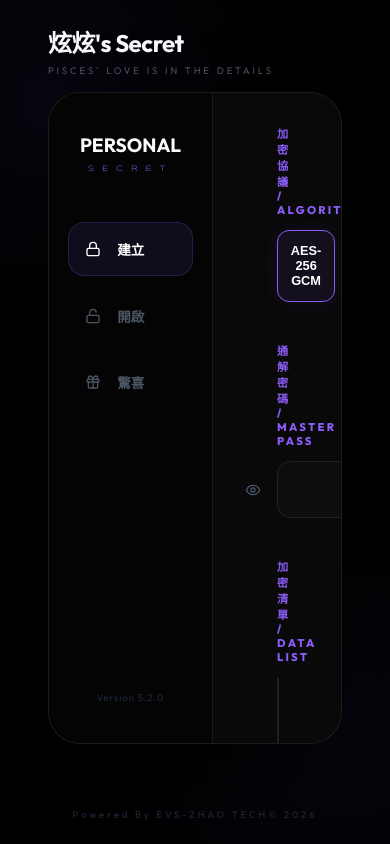
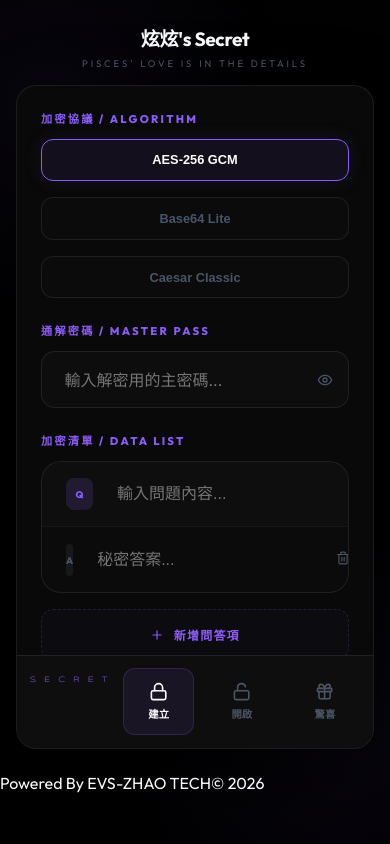
Before and after one commit to EVSDELAT/Secret, a React (Vite) app: page / in a window 390 px wide. Built offline with nearby package versions, Linux system fonts and the light colour scheme.

Commit message:
feat: 優化 RWD 手機版佈局，側邊欄自動轉換為底部導覽列

```diff
--- a/src/index.css
+++ b/src/index.css
@@ -156,7 +156,85 @@ label { display: block; font-size: 0.7rem; font-weight: 800; color: var(--accent
   resize: none;
 }
 
-.footer { text-align: center; padding: 1.5rem; font-size: 0.6rem; color: #1e293b; letter-spacing: 0.3em; }
+/* --- RWD Mobile Optimizations --- */
+@media (max-width: 768px) {
+  body { overflow: auto; } /* Allow scrolling on mobile if content overflows */
 
-::-webkit-scrollbar { width: 6px; }
-::-webkit-scrollbar-thumb { background: rgba(255, 255, 255, 0.05); border-radius: 10px; }
+  .page-header { padding: 1.5rem 1.5rem 0.5rem 1.5rem; text-align: center; }
+  .header-titles h2 { font-size: 1.2rem; }
+
+  .main-card {
+    flex-direction: column;
+    margin: 0.5rem 1rem 1.5rem 1rem;
+    border-radius: 20px;
+    height: auto;
+    min-height: calc(100vh - 180px);
+  }
+
+  /* Transform Sidebar to Bottom Nav on Mobile */
+  .sidebar {
+    width: 100%;
+    height: auto;
+    flex-direction: row;
+    order: 2; /* Move to bottom of the card */
+    padding: 0.8rem;
+    gap: 0.5rem;
+    background: rgba(15, 15, 15, 0.95);
+    border-right: none;
+    border-top: 1px solid var(--border-color);
+    position: sticky;
+    bottom: 0;
+    z-index: 50;
+  }
+
+  .brand-title { display: none; } /* Hide branding in bottom nav */
+
+  .nav-list {
+    flex-direction: row;
+    width: 100%;
+    justify-content: space-around;
+  }
+
+  .mode-btn {
+    padding: 0.8rem;
+    flex-direction: column;
+    gap: 0.3rem;
+    font-size: 0.65rem;
+    border-radius: 12px;
+  }
+
+  .mode-btn svg { width: 1.2rem; height: 1.2rem; }
+
+  .sidebar-footer { display: none; } /* Hide version info on mobile side */
+
+  /* Main Content Adjustments */
+  .main-content { padding: 1.5rem; }
+  .compact-layout { gap: 1.5rem; }
+
+  .algo-grid { grid-template-columns: 1fr; } /* Stack algorithms on mobile */
+
+  .surprise-title { font-size: 1.4rem; }
+  .surprise-fancy-input { font-size: 1.5rem; padding: 1.2rem; letter-spacing: 0.4rem; }
+
+  /* Modal Adjustments */
+  .surprise-modal-content {
+    padding: 2.5rem 1.5rem;
+    border-radius: 24px;
+    max-height: 90vh;
+    display: flex;
+    flex-direction: column;
+  }
+
+  .surprise-text-area {
+    font-size: 1rem;
+    max-height: none;
+    flex: 1;
+  }
+
+  .footer { margin-bottom: 80px; } /* Space for bottom nav */
+}
+
+/* Fix for Safari/iOS dynamic bar */
+@supports (-webkit-touch-callout: none) {
+  .app-container { height: -webkit-fill-available; }
+}
```
